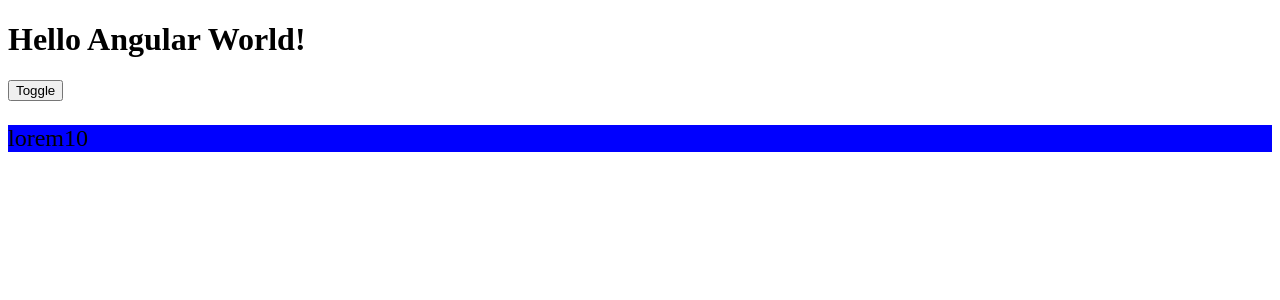
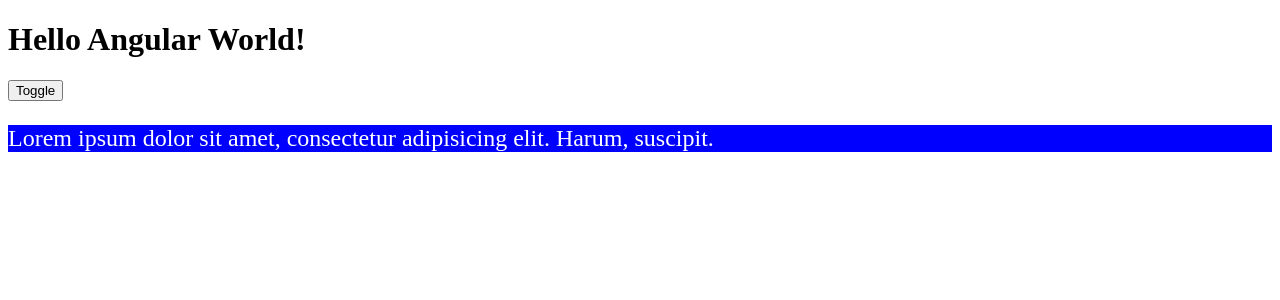
Before and after one commit to Comprehensher/angular-conspect, an Angular app: page / in a window 1280 px wide. Shown: the top 300 px of the page. Built offline with nearby package versions, Linux system fonts and the light colour scheme.

Commit message:
Dynamicaly change css class for html element second way - putting css class as binding.

```diff
--- a/src/app/app.component.html
+++ b/src/app/app.component.html
@@ -2,17 +2,6 @@
 
 <button (click)="backgroundToggle = !backgroundToggle">Toggle</button>
 
-<!--<div [ngStyle]="{-->
-<!--  width: '200px',-->
-<!--  height: '200px',-->
-<!--  borderRadius: '5px',-->
-<!--  border: '1px solid #ccc',-->
-<!--  background: backgroundToggle ? 'red' : 'blue'-->
-<!--}">-->
-
-<!--</div>-->
-
-<p [ngClass]="{
-  red: backgroundToggle,
-  blue: !backgroundToggle
-}">lorem10</p>
+<p [class.blue]="!backgroundToggle"
+   [class.red]="backgroundToggle"
+>Lorem ipsum dolor sit amet, consectetur adipisicing elit. Harum, suscipit.</p>
--- a/src/app/app.component.scss
+++ b/src/app/app.component.scss
@@ -1,9 +1,11 @@
 .red {
    background: red;
    font-weight: bold;
+   color: #fff;
 }
 
 .blue {
    background: blue;
    font-size: 1.5rem;
+   color: #fff;
 }
```
